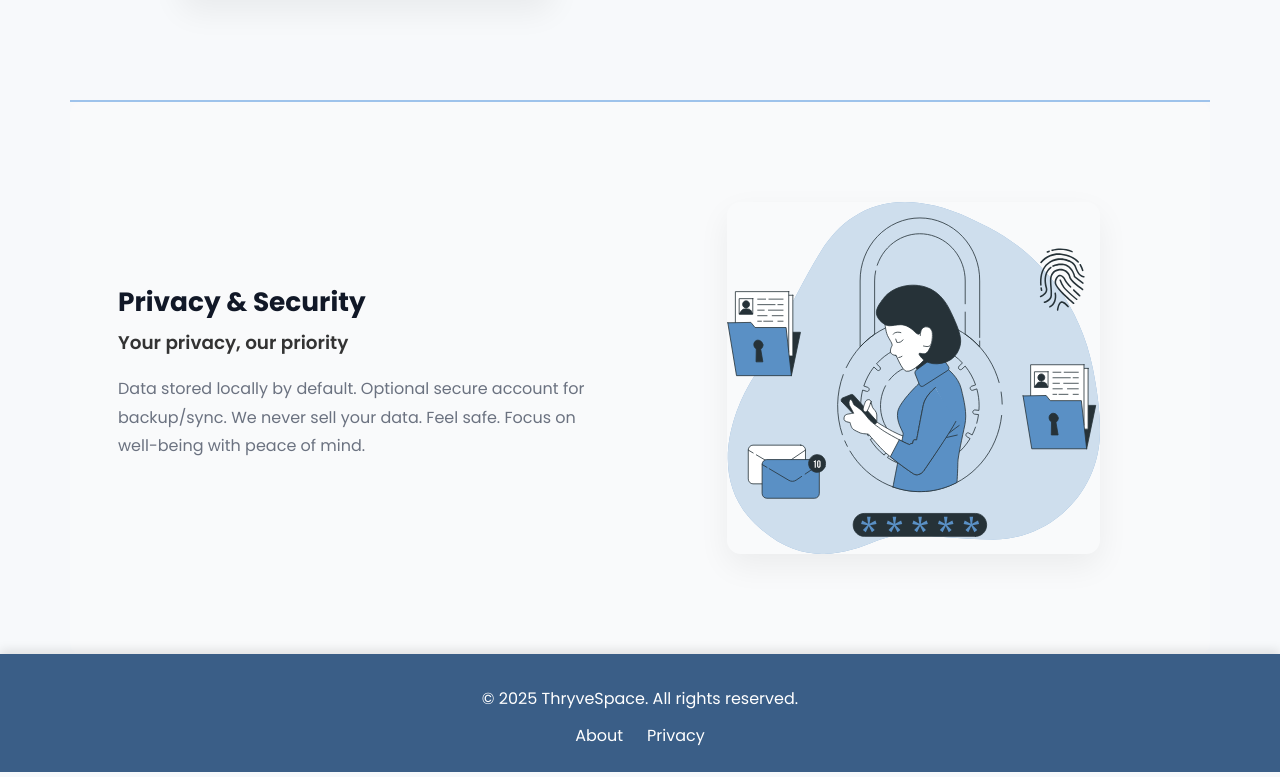
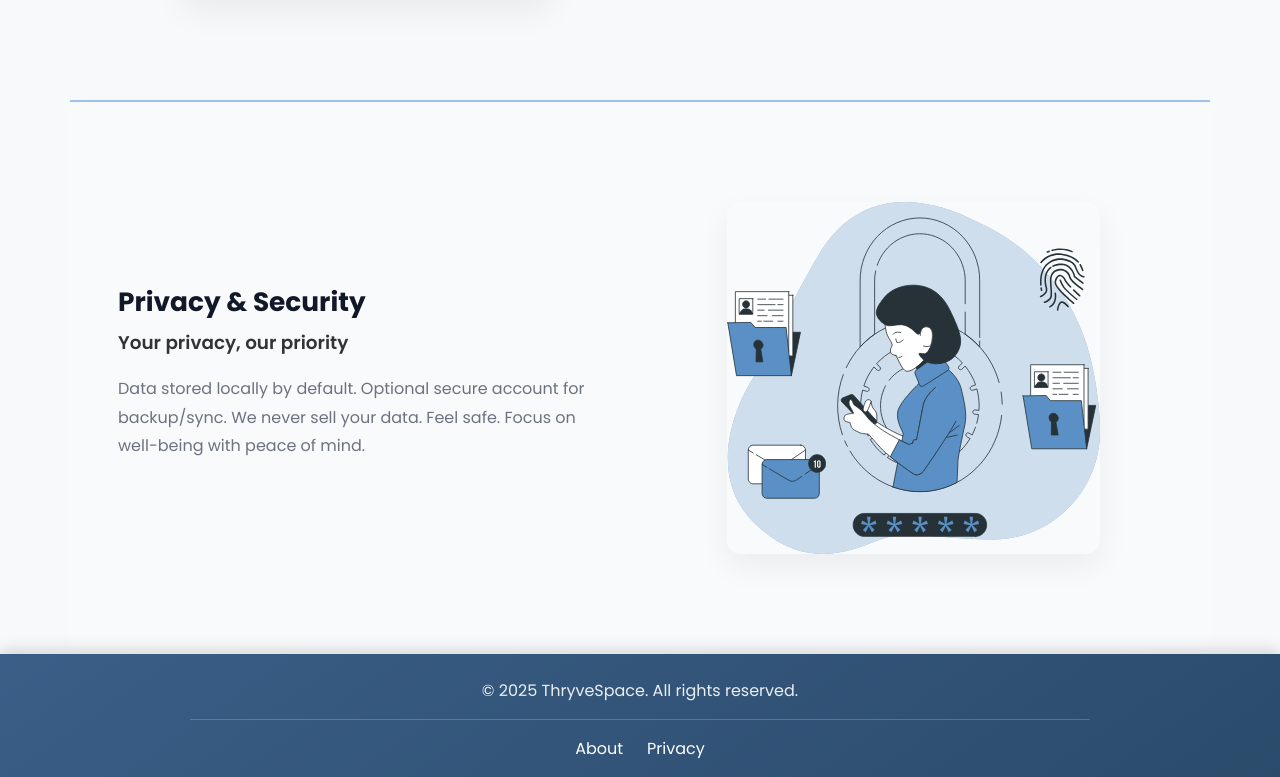
Before and after one commit to ProjectHireReady/ThryveSpace, a React (Vite) app in the folder frontend/: page /features in a window 1280 px wide. Shown: the part 2533-3310 px from the top of the page. Built offline with nearby package versions, Linux system fonts and the light colour scheme; no server answers.

Commit message:
feat(components): update EntryCard and Footer with minor UI tweaks

```diff
--- a/frontend/src/components/EntryCard.css
+++ b/frontend/src/components/EntryCard.css
@@ -78,8 +78,8 @@
 /* Mood styling */
 .entry-card-wrapper .emoji,
 .entry-card-wrapper .mood-img {
-  width: 36px;
-  height: 36px;
+  width: 26px;
+  height: 26px;
   object-fit: cover;
   border-radius: 50%;
 }
@@ -216,43 +216,3 @@
     transform: translateY(0);
   }
 }
-
-/* Header preview text */
-.entry-card-wrapper .entry-header-text {
-  font-size: 0.9rem;
-  color: #333;
-  overflow: hidden;
-  text-overflow: ellipsis;
-  white-space: nowrap;
-  flex-grow: 1;
-  margin-left: 0.5rem;
-}
-
-/* Responsive tweaks */
-@media (max-width: 500px) {
-  .entry-card-wrapper {
-    padding: 0.5rem 0.75rem;
-  }
-
-  .entry-card-wrapper .accordion-header {
-    gap: 0.5rem;
-  }
-
-  .entry-card-wrapper .date-box {
-    width: 2.5rem;
-  }
-
-  .entry-card-wrapper .emoji,
-  .entry-card-wrapper .mood-img {
-    width: 30px;
-    height: 30px;
-  }
-
-  .entry-card-wrapper .entry-header-text {
-    font-size: 0.85rem;
-  }
-
-  .entry-card-wrapper .note-wrapper .note {
-    font-size: 0.88rem;
-  }
-}
--- a/frontend/src/components/EntryCard.jsx
+++ b/frontend/src/components/EntryCard.jsx
@@ -17,9 +17,12 @@ export default function EntryCard({ entry }) {
   const [editedNote, setEditedNote] = useState(entry.note);
   const noteWrapperRef = useRef(null);
 
-  const date = new Date(entry.created_at);
-  const day = date.getDate();
-  const month = date.toLocaleString("en-US", { month: "short" }).toUpperCase();
+  const date = entry.created_at ? new Date(entry.created_at) : null;
+  const day = date && !isNaN(date.getTime()) ? date.getDate() : "—";
+  const month =
+    date && !isNaN(date.getTime())
+      ? date.toLocaleString("en-US", { month: "short" }).toUpperCase()
+      : "—";
 
   useEffect(() => {
     const handleClickOutside = (e) => {
@@ -47,18 +50,6 @@ export default function EntryCard({ entry }) {
   };
   const handleDelete = () => removeEntry(entry.id);
 
-  // Determine header text (title or snippet)
-  const maxLength = 20;
-  const title = entry.title?.trim();
-  const note = entry.note?.trim();
-  let headerText = "No content available";
-
-  if (title) {
-    headerText = title.length > maxLength ? title.substring(0, maxLength) + "..." : title;
-  } else if (note) {
-    headerText = note.length > maxLength ? note.substring(0, maxLength) + "..." : note;
-  }
-
   return (
     <div
       className={`entry-card-wrapper accordion-item
@@ -75,15 +66,14 @@ export default function EntryCard({ entry }) {
         </div>
         <div className="mood-line">
           <span className="emoji">
-            {entry.imageUrl ? (
+            {entry.icon ? (
               <img
-                src={entry.imageUrl}
+                src={entry.icon}
                 alt={entry.name || "Mood"}
                 className="mood-img"
               />
             ) : null}
           </span>
-          <span className="entry-header-text">{headerText}</span>
         </div>
         <div className="expand-icon">
           {isExpanded ? <ChevronUp size={16} /> : <ChevronDown size={16} />}
@@ -100,12 +90,21 @@ export default function EntryCard({ entry }) {
               rows={4}
             />
           ) : (
-            <div
-              ref={noteWrapperRef}
-              className={`note-wrapper ${isExpanded ? "expanded" : "collapsed"}`}
-            >
-              <p className="note">{note || "No content available"}</p>
-            </div>
+            <>
+              <div
+                ref={noteWrapperRef}
+                className={`note-wrapper ${
+                  isExpanded ? "expanded" : "collapsed"
+                }`}
+              >
+                <p className="note">{entry.note}</p>
+              </div>
+              {!isExpanded && entry.note.length > 100 && (
+                <span className="read-more" onClick={() => setIsExpanded(true)}>
+                  ... Read more <ChevronDown size={16} />
+                </span>
+              )}
+            </>
           )}
 
           <div className="entry-footer">
--- a/frontend/src/components/Footer.css
+++ b/frontend/src/components/Footer.css
@@ -1,9 +1,9 @@
 .site-footer {
-  background-color: #3A5E87; /* Deep blue */
+  background: linear-gradient(145deg, #3A5E87, #2b4b6b);
   color: white;
-  padding: 1.5rem 2rem;
+  padding: 1rem 1.5rem;
   text-align: center;
-  box-shadow: 0 -4px 10px rgba(0, 0, 0, 0.1);
+  box-shadow: 0 -4px 15px rgba(0, 0, 0, 0.15);
 }
 
 .footer-container {
@@ -14,6 +14,14 @@
 .footer-text {
   margin: 0.5rem 0;
   font-size: 1rem;
+  opacity: 0.9;
+}
+
+.footer-divider {
+  height: 1px;
+  background: rgba(255, 255, 255, 0.2);
+  margin: 1rem 0;
+  border: none;
 }
 
 .footer-links {
@@ -22,16 +30,39 @@
   justify-content: center;
   gap: 1.5rem;
   margin-top: 0.75rem;
-  /* margin-bottom : 0.75rem; */
+  padding: 0;
 }
 
 .footer-links a {
   color: white;
   text-decoration: none;
   font-weight: 500;
-  transition: color 0.3s ease;
+  position: relative;
+  transition: all 0.3s ease;
+}
+
+.footer-links a::after {
+  content: '';
+  position: absolute;
+  width: 0%;
+  height: 2px;
+  left: 0;
+  bottom: -2px;
+  background: white;
+  transition: width 0.3s ease;
+}
+
+.footer-links a:hover::after {
+  width: 100%;
 }
 
 .footer-links a:hover {
-  color: #000000; /* deep black on hover */
+  color: #F2A38B;
 }
+
+@media (max-width: 500px) {
+  .footer-links {
+    flex-direction: column;
+    gap: 0.5rem;
+  }
+}
--- a/frontend/src/components/Footer.jsx
+++ b/frontend/src/components/Footer.jsx
@@ -6,6 +6,7 @@ function Footer() {
     <footer className="site-footer">
       <div className="footer-container">
         <p className="footer-text">© 2025 ThryveSpace. All rights reserved.</p>
+        <hr className="footer-divider" />
         <ul className="footer-links">
           <li><Link to="/about">About</Link></li>
           <li><Link to="/privacy">Privacy</Link></li>
```
